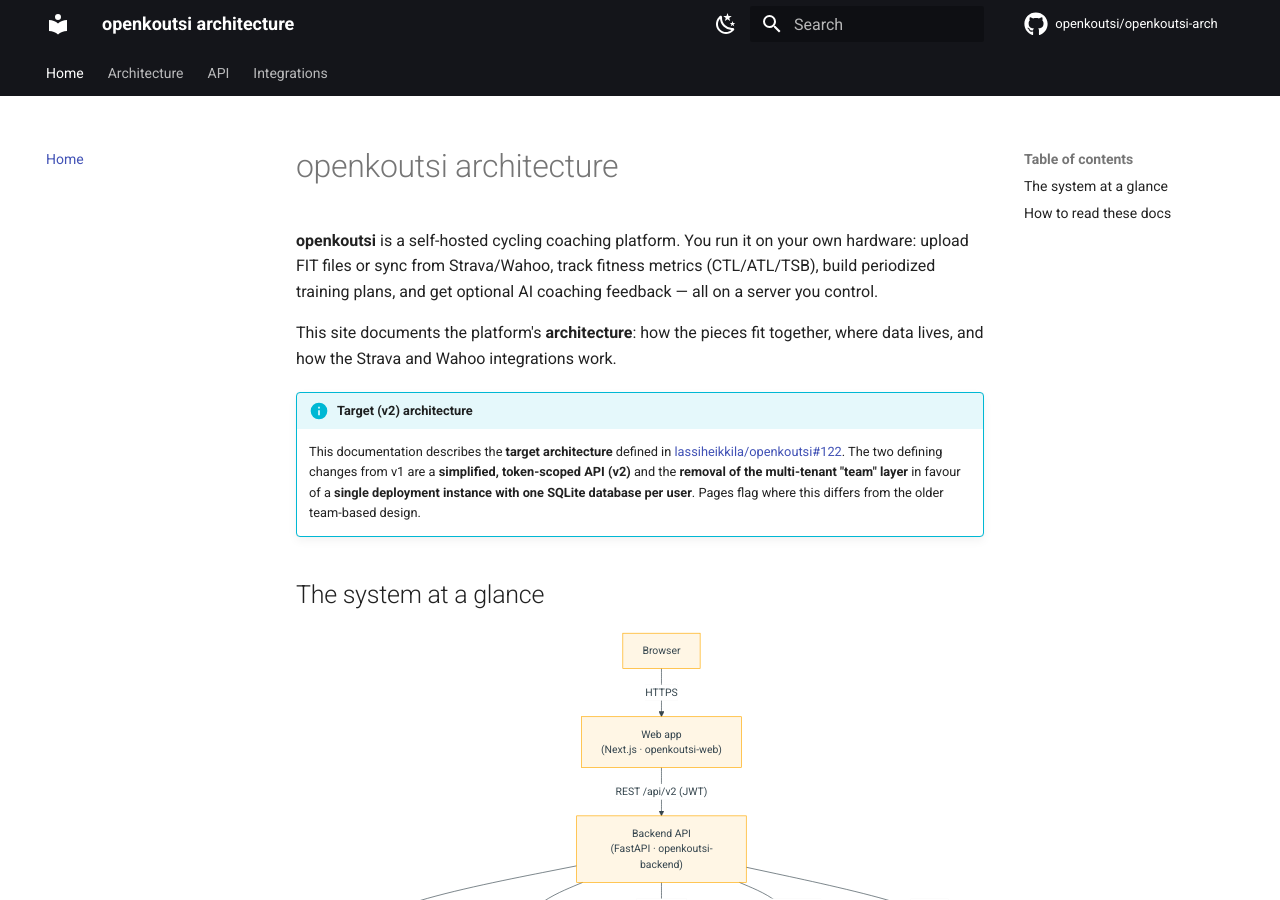
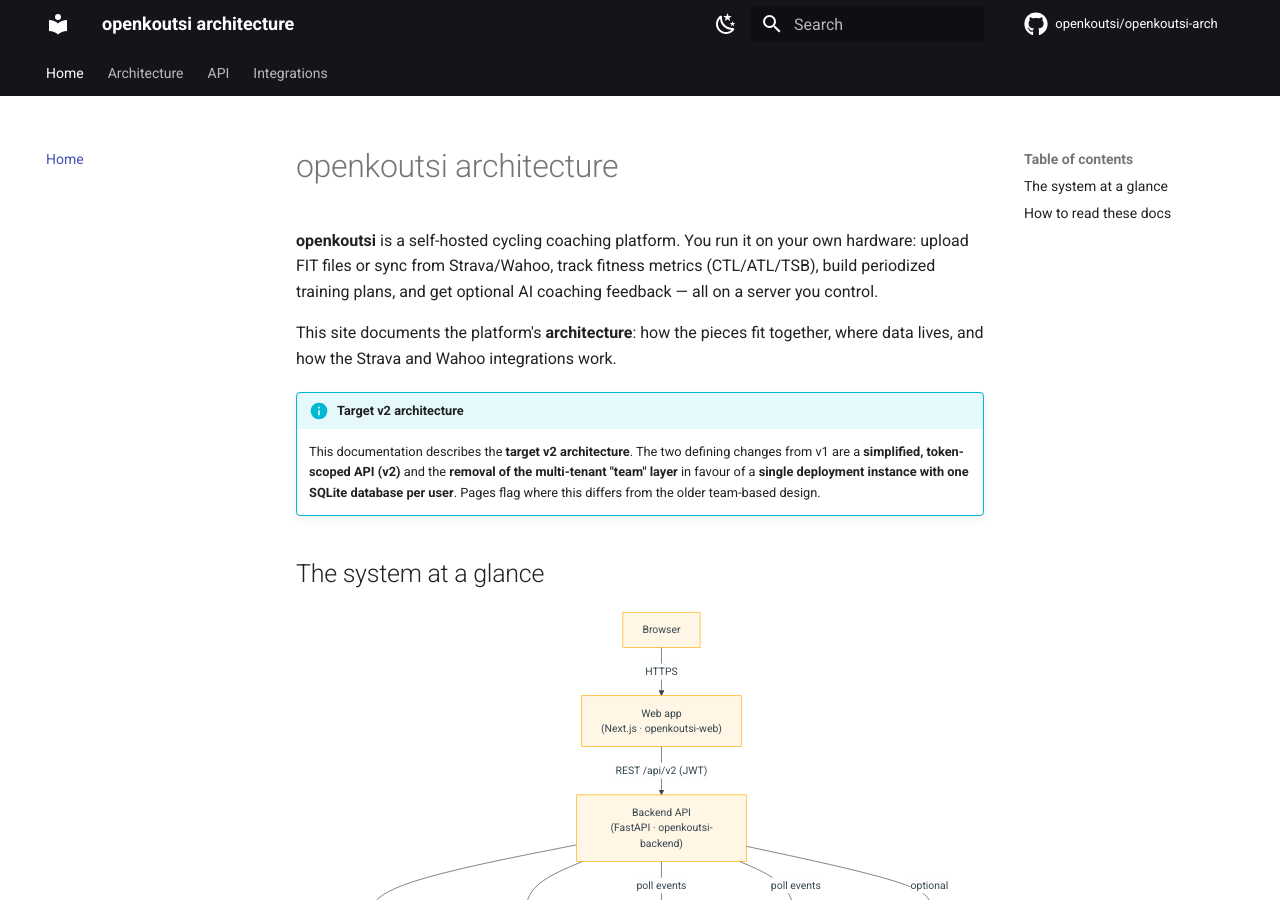
Before and after one commit to openkoutsi/openkoutsi-arch, an MkDocs documentation site: the page built from docs/index.md, in a window 1280 px wide and 900 px high. Built offline with MkDocs 1.6.1 and Material for MkDocs 9.7.7, drawn with Linux system fonts in a browser that asks for light colours; comment, search, counter and statistics services are not loaded.

Commit message:
README: add deployed-site link; drop issue references
Add a direct link to the published docs site
(https://openkoutsi.github.io/openkoutsi-arch/) near the top of the
README, and reword the README and docs to refer to the "target v2
architecture" without citing the source GitHub issue.

Co-Authored-By: Claude Opus 4.8 <noreply@anthropic.com>
Claude-Session: https://claude.ai/code/session_01331CrW6jxX6eN27ivHNEHa

```diff
--- a/docs/index.md
+++ b/docs/index.md
@@ -7,13 +7,11 @@ training plans, and get optional AI coaching feedback — all on a server you co
 This site documents the platform's **architecture**: how the pieces fit together, where data
 lives, and how the Strava and Wahoo integrations work.
 
-!!! info "Target (v2) architecture"
-    This documentation describes the **target architecture** defined in
-    [lassiheikkila/openkoutsi#122](https://github.com/LassiHeikkila/openkoutsi/issues/122).
-    The two defining changes from v1 are a **simplified, token-scoped API (v2)** and the
-    **removal of the multi-tenant "team" layer** in favour of a **single deployment instance
-    with one SQLite database per user**. Pages flag where this differs from the older
-    team-based design.
+!!! info "Target v2 architecture"
+    This documentation describes the **target v2 architecture**. The two defining changes from
+    v1 are a **simplified, token-scoped API (v2)** and the **removal of the multi-tenant "team"
+    layer** in favour of a **single deployment instance with one SQLite database per user**.
+    Pages flag where this differs from the older team-based design.
 
 ## The system at a glance
 
```
Also changed, not shown: README.md (+4 -3 lines), docs/api/index.md (+1 -2 lines).
